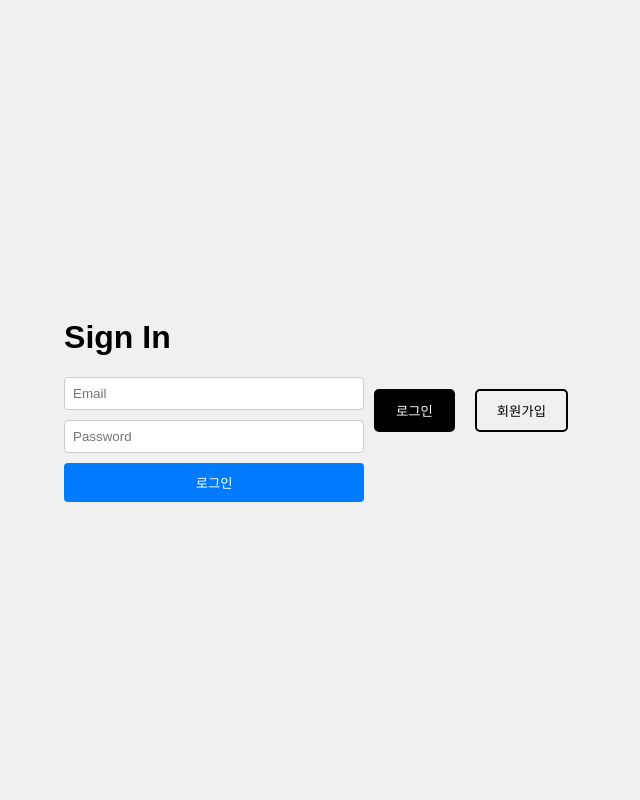
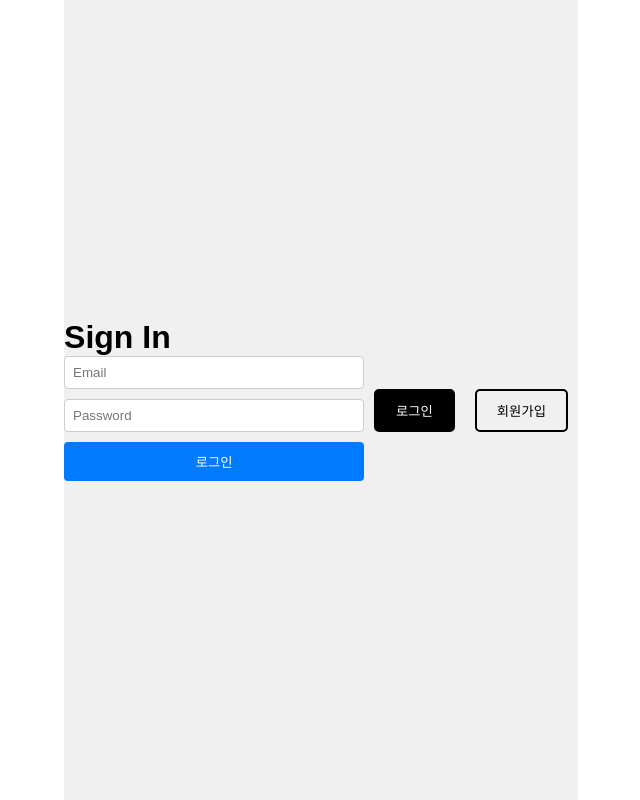
Before and after one commit to ChatTalk/Chat-Client, a React (Create React App) app: page / in a window 1280 px wide. Shown: the whole page, without its empty margins (319-959 px from the left). Built offline with nearby package versions, Linux system fonts and the light colour scheme.

Commit message:
style: 전역 스타일 수정

```diff
--- a/src/styles/GlobalStyles.ts
+++ b/src/styles/GlobalStyles.ts
@@ -1,28 +1,34 @@
 import { createGlobalStyle } from 'styled-components';
 
 export const GlobalStyle = createGlobalStyle`
-  body {
+  * {
     margin: 0;
     padding: 0;
-    font-family: 'Arial', sans-serif;
-    background-color: #f5f5f5;
+    box-sizing: border-box;
+    font-family: 'Montserrat', sans-serif;
+  }
+
+  body {
+    display: flex;
+    align-items: center;
+    flex-direction: row;
+    height: 100vh;
+    justify-content: center;
   }
 
   .container {
-    display: flex;
-    align-items: center;
-    justify-content: center;
-    height: 100vh;
+    background-color: #fff;
+    border-radius: 30px;
+    box-shadow: 0 5px 15px rgba(0, 0, 0, 0.35);
+    position: relative;
+    overflow: hidden;
+    width: 768px;
+    max-width: 100%;
+    height: 600px;
   }
 
-  .form-container {
-    background-color: #ffffff;
-    padding: 20px;
-    border-radius: 10px;
-    box-shadow: 0px 0px 10px rgba(0, 0, 0, 0.1);
-  }
-
-  .hidden {
-    display: none;
+  p, span, a, button {
+    margin: 0;
+    padding: 0;
   }
 `;
```
